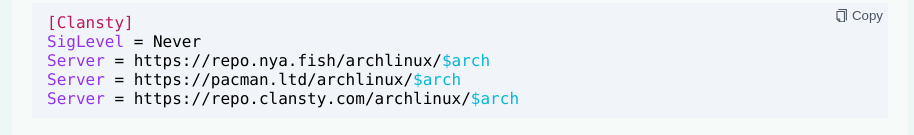
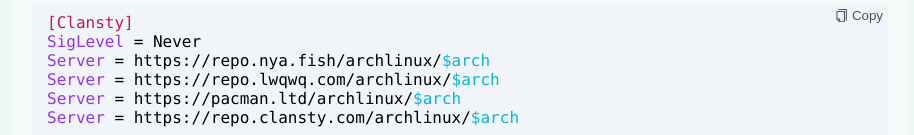
Before and after one commit to clansty/repo-frontpage, a React (Vite) app: page / in a window 1280 px wide. Shown: the part 239-374 px from the top of the page, without its empty margins (180-1094 px from the left). Built offline with nearby package versions, Linux system fonts and the light colour scheme; no server answers.

Commit message:
Update Codeblock.tsx

```diff
--- a/src/components/Codeblock.tsx
+++ b/src/components/Codeblock.tsx
@@ -22,6 +22,8 @@ export default () => {
                 <span className={styles.attr}>SigLevel</span> = Never{'\n'}
                 <span className={styles.attr}>Server</span> = https://repo.nya.fish/archlinux/<span
                     className={styles.var}>$arch</span>{'\n'}
+                <span className={styles.attr}>Server</span> = https://repo.lwqwq.com/archlinux/<span
+                    className={styles.var}>$arch</span>{'\n'}
                 <span className={styles.attr}>Server</span> = https://pacman.ltd/archlinux/<span
                     className={styles.var}>$arch</span>{'\n'}
                 <span className={styles.attr}>Server</span> = https://repo.clansty.com/archlinux/<span
@@ -34,5 +36,6 @@ export default () => {
 const repoText = `[Clansty]
 SigLevel = Never
 Server = https://repo.nya.fish/archlinux/$arch
+Server = https://repo.lwqwq.com/archlinux/$arch
 Server = https://pacman.ltd/archlinux/$arch
 Server = https://repo.clansty.com/archlinux/$arch`
```
